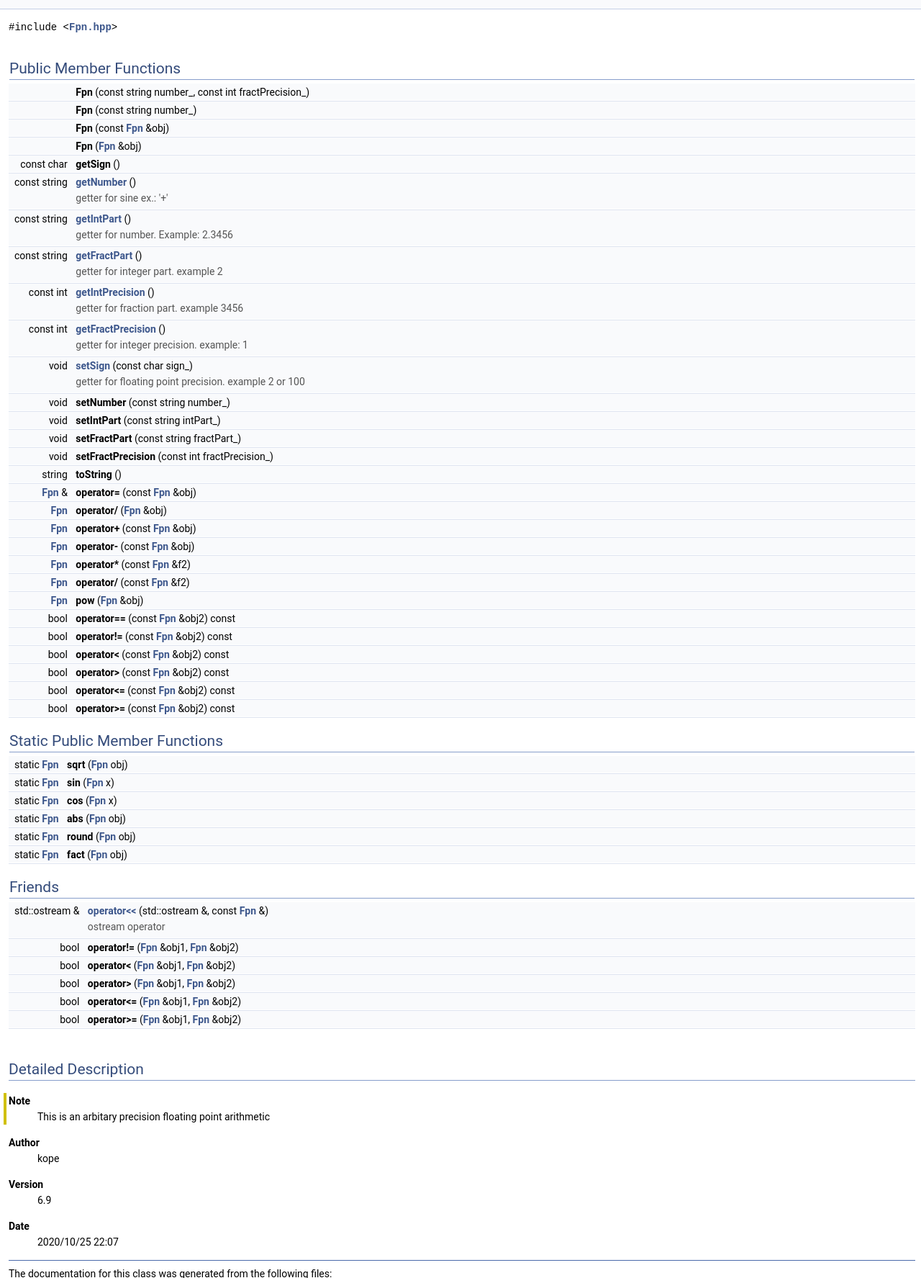
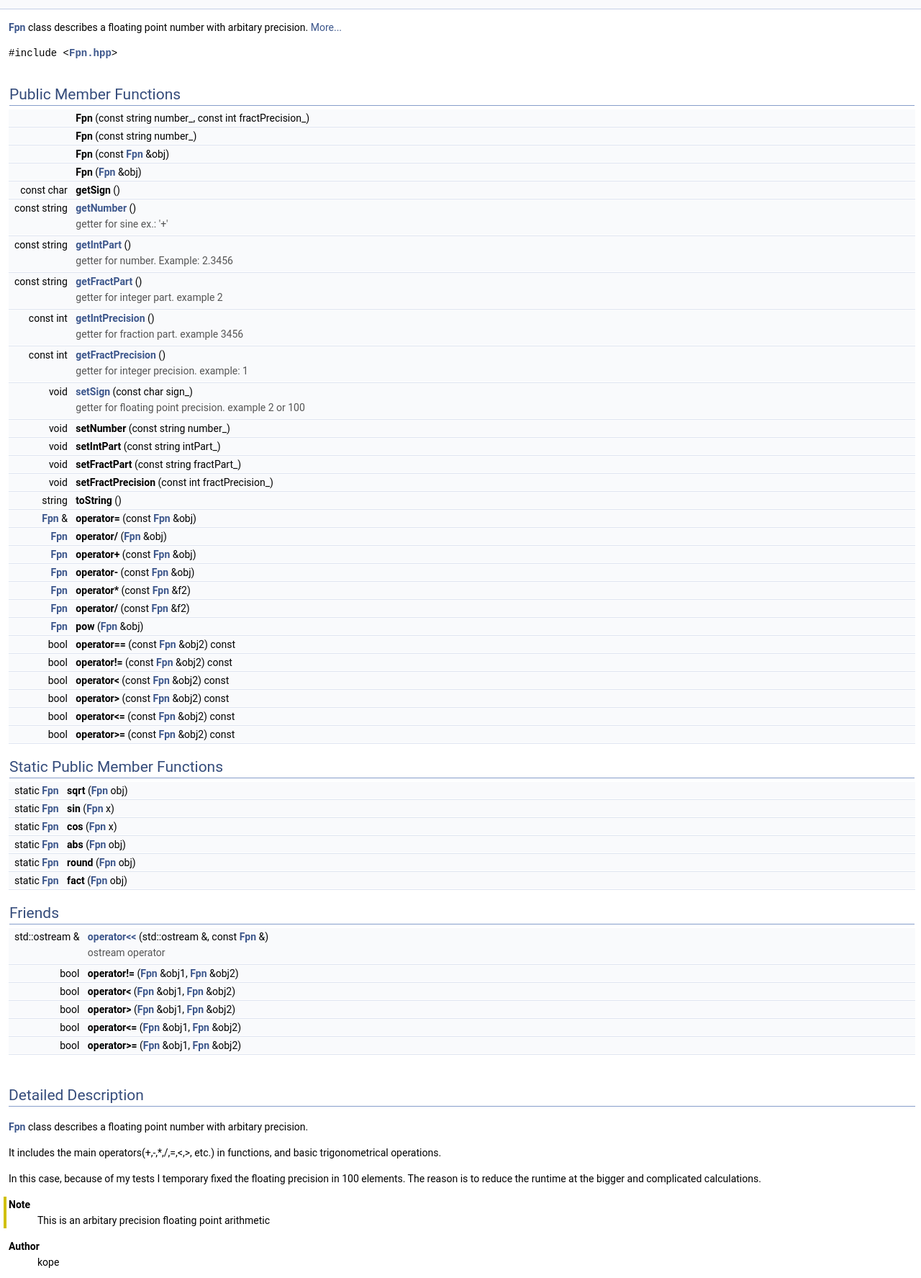
Before and after one commit to vizvezetek/ArbitaryPrecisionFloatingPointNumber, a plain HTML site: page classFpn.html in a window 1280 px wide. Shown: the part 120-1895 px from the top of the page at 72% size. Drawn offline with Linux system fonts and the light colour scheme; a script that the page names is missing.

Commit message:
Update gh-pages to output generated at 34820f1

```diff
--- a/classFpn.html
+++ b/classFpn.html
@@ -69,6 +69,9 @@ $(function() {
 <div class="title">Fpn Class Reference</div>  </div>
 </div><!--header-->
 <div class="contents">
+
+<p><a class="el" href="classFpn.html" title="Fpn class describes a floating point number with arbitary precision. ">Fpn</a> class describes a floating point number with arbitary precision.
+ <a href="classFpn.html#details">More...</a></p>
 
 <p><code>#include &lt;<a class="el" href="Fpn_8hpp_source.html">Fpn.hpp</a>&gt;</code></p>
 <table class="memberdecls">
@@ -212,7 +215,10 @@ bool&#160;</td><td class="memItemRight" valign="bottom"><b>operator&gt;=</b> (<a
 <tr class="separator:ac83af7c7ff6fc429eb1a01e9eb048ba8"><td class="memSeparator" colspan="2">&#160;</td></tr>
 </table>
 <a name="details" id="details"></a><h2 class="groupheader">Detailed Description</h2>
-<div class="textblock"><dl class="section note"><dt>Note</dt><dd>This is an arbitary precision floating point arithmetic</dd></dl>
+<div class="textblock"><p><a class="el" href="classFpn.html" title="Fpn class describes a floating point number with arbitary precision. ">Fpn</a> class describes a floating point number with arbitary precision. </p>
+<p>It includes the main operators(+,-,*,/,=,&lt;,&gt;, etc.) in functions, and basic trigonometrical operations.</p>
+<p>In this case, because of my tests I temporary fixed the floating precision in 100 elements. The reason is to reduce the runtime at the bigger and complicated calculations.</p>
+<dl class="section note"><dt>Note</dt><dd>This is an arbitary precision floating point arithmetic</dd></dl>
 <dl class="section author"><dt>Author</dt><dd>kope</dd></dl>
 <dl class="section version"><dt>Version</dt><dd>6.9</dd></dl>
 <dl class="section date"><dt>Date</dt><dd>2020/10/25 22:07 </dd></dl>
```
Also changed, not shown: Fpn_8hpp_source.html (+2 -2 lines), annotated.html (+1 -1 lines).
